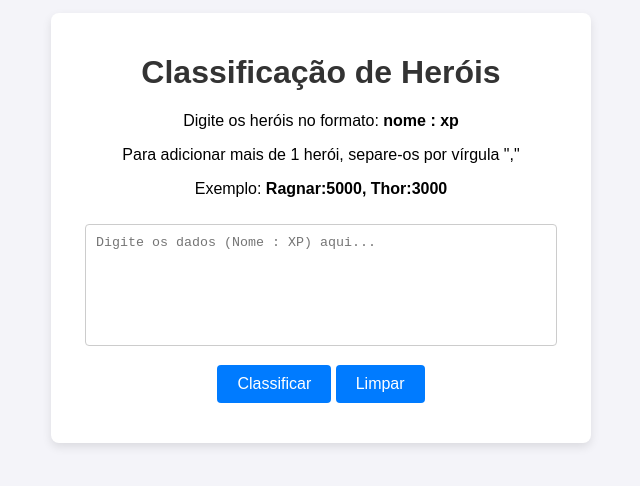
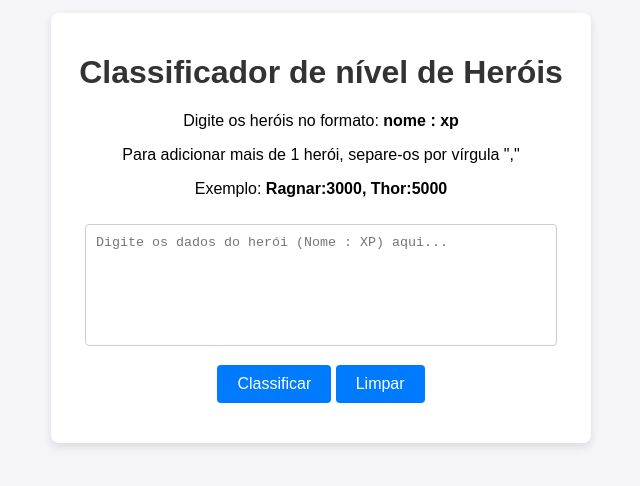
Before and after one commit to VictorPazette/Classificador-de-nivel-de-heroi, a plain HTML site: page index.html in a window 1280 px wide. Shown: the part 172-658 px from the top of the page, without its empty margins (319-959 px from the left). Drawn offline with Linux system fonts and the light colour scheme.

Commit message:
Update index.html
Atualização de conteúdo de alguns textos da página.

(Titulo, H1, exemplos, campo inicial do textarea)

```diff
--- a/index.html
+++ b/index.html
@@ -3,18 +3,18 @@
   <head>
     <meta charset="UTF-8" />
     <meta name="viewport" content="width=device-width, initial-scale=1.0" />
-    <title>Classificação de Heróis</title>
+    <title>Classificador de Heróis</title>
     <link rel="stylesheet" href="styles.css" />
   </head>
   <body>
     <div class="container">
-      <h1>Classificação de Heróis</h1>
+      <h1>Classificador de nível de Heróis</h1>
       <p>Digite os heróis no formato: <strong>nome : xp</strong></p>
       <p>Para adicionar mais de 1 herói, separe-os por vírgula ","</p>
-      <p>Exemplo: <strong>Ragnar:5000, Thor:3000</strong></p>
+      <p>Exemplo: <strong>Ragnar:3000, Thor:5000</strong></p>
       <textarea
         id="input"
-        placeholder="Digite os dados (Nome : XP) aqui..."
+        placeholder="Digite os dados do herói (Nome : XP) aqui..."
       ></textarea>
       <button id="processar">Classificar</button>
       <button id="limpar">Limpar</button>
```
